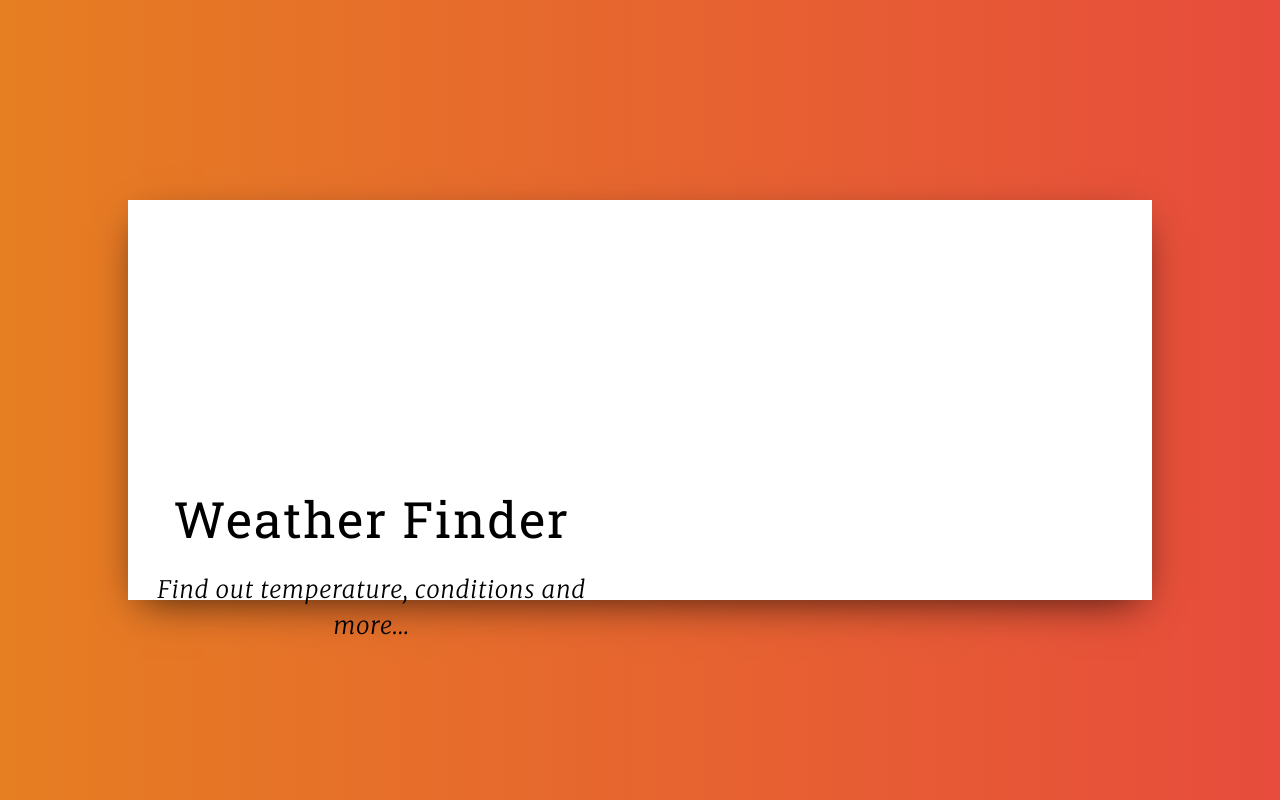
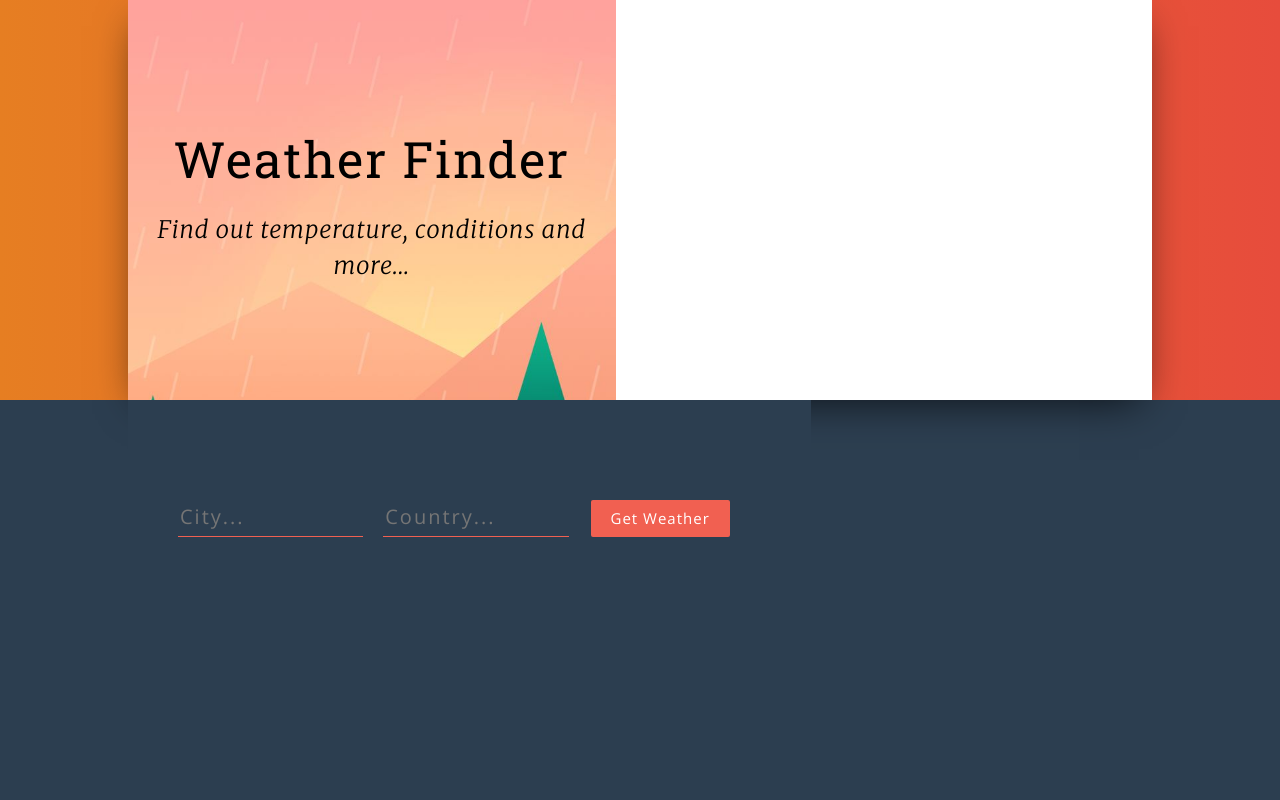
Before and after one commit to boramriganka/react-weather-app, a React (Create React App) app: page / in a window 1280 px wide. Shown: the top 800 px of the page. Built offline with nearby package versions, Linux system fonts and the light colour scheme.

Commit message:
Update App.css

```diff
--- a/src/App.css
+++ b/src/App.css
@@ -9,7 +9,7 @@ body {
 
 .wrapper {
   background: linear-gradient(to right, #e67e22, #e74c3c);
-  height: 100vh;
+  height: auto;
   display: flex;
   justify-content: center;
   align-items: center;
@@ -27,10 +27,9 @@ body {
   display: flex;
   flex-direction: column;
 }
-
 .title-container {
-  height: 90vh;
-
+  height: 50vh;
+  background: url("img/bg.jpg") center center no-repeat;
   background-size: cover;
   display: flex;
   align-items: center;
@@ -55,6 +54,7 @@ body {
 }
 
 .form-container {
+  background-color: #2c3e50;
   height: 50vh;
   padding-top: 100px;
   padding-left: 50px;
@@ -66,7 +66,7 @@ input[type="text"] {
   border-bottom: solid 1px #f16051;
   width: 30%;
   padding-bottom: 4px;
-  color: black !important;
+  color: #fff !important;
   font-weight: lighter;
   letter-spacing: 2px;
   margin-bottom: 30px;
@@ -80,7 +80,7 @@ input[type="text"] {
 
 input:-webkit-autofill {
     -webkit-box-shadow: 0 0 0 30px #2c3e50 inset;
-    -webkit-text-fill-color: black !important;
+    -webkit-text-fill-color: #fff !important;
 }
 
 button {
@@ -104,6 +104,7 @@ button:active {
 .weather__info {
   display : flex;
   flex-direction : column;
+  background-color: #2c3e50;
   padding: 20px;
   font-size: 20px;
   font-weight: 200;
```
